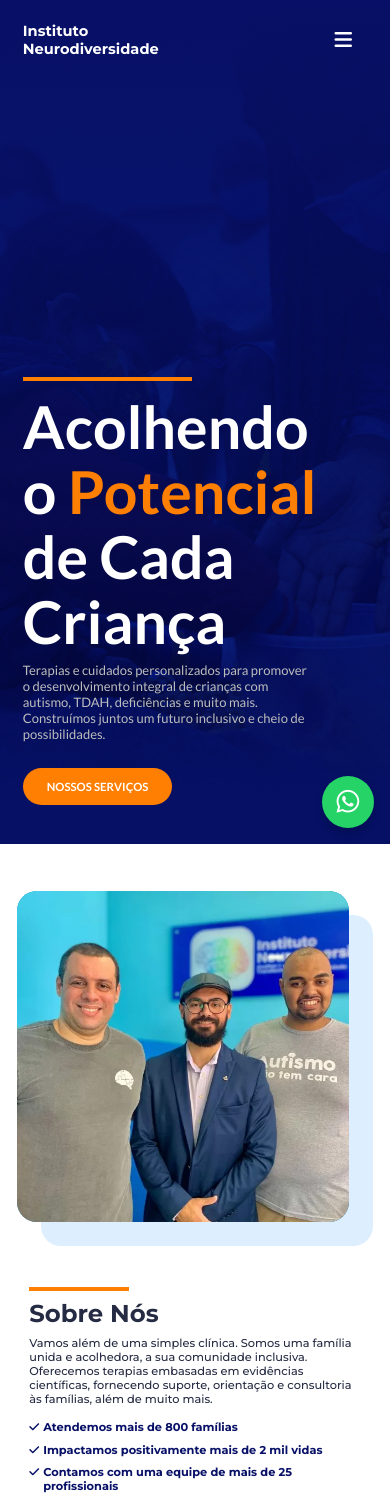
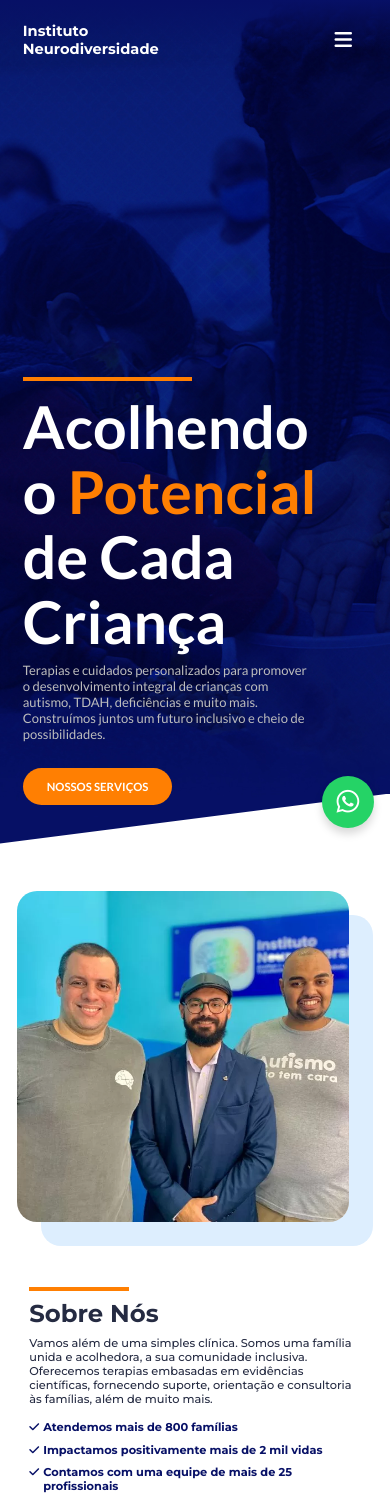
Before and after one commit to MoisesMarchini/LandingPage-MedicalVictory, an Angular app: page /#/inicio in a window 390 px wide. Shown: the top 1508 px of the page. Built offline with nearby package versions, Linux system fonts and the light colour scheme.

Commit message:
Add bgSection;

```diff
--- a/src/app/pages/home/home.component.html
+++ b/src/app/pages/home/home.component.html
@@ -1,9 +1,16 @@
 <app-header [overSlider]="true"></app-header>
 <main>
   <app-hero></app-hero>
-  <app-about-us></app-about-us>
-  <app-our-services id="services"></app-our-services>
-  <app-our-department></app-our-department>
-  <app-events></app-events>
-  <app-testimonials></app-testimonials>
+  <app-about-us
+    style="--_bg-color: var(--white); --_offset-top: -50px"
+  ></app-about-us>
+  <app-our-services
+    id="services"
+    style="--_bg-color: var(--border-color)"
+  ></app-our-services>
+  <app-our-department style="--_bg-color: var(--white)"></app-our-department>
+  <app-events
+    style="--_bg-color: whitesmoke; --border-color: var(--muted)"
+  ></app-events>
+  <app-testimonials style="--_bg-color: var(--white)"></app-testimonials>
 </main>
--- a/src/app/pages/home/sections/events/events.component.html
+++ b/src/app/pages/home/sections/events/events.component.html
@@ -4,22 +4,11 @@
     [manualNavColor]="'var(--primary)'"
     [slideTimer]="8000"
     [slides]="slides"
-    [circleControl]="true"
+    [customControlInsideSlide]="'-.5rem'"
   >
     <div customSlides class="custom-slider w-100 d-flex flex-nowrap">
       <ng-container *ngFor="let slide of slides">
         <app-secondary-card [model]="slide" class="slide"></app-secondary-card>
-        <!-- <div class="slide w-100 p-4 p-md-4">
-          <div class="slide-content">
-            <div class="slide-img-wrapper">
-              <img [src]="slide.backgroundPath" class="slide-img" />
-            </div>
-            <div class="slide-body">
-              <h4 [innerHTML]="slide.title"></h4>
-              <p [innerHTML]="slide.body"></p>
-            </div>
-          </div>
-        </div> -->
       </ng-container>
     </div>
   </app-slider>
--- a/src/app/pages/our-services/our-services.component.html
+++ b/src/app/pages/our-services/our-services.component.html
@@ -3,7 +3,7 @@
   <app-sidepage-header [model]="pageHeader"></app-sidepage-header>
   <section
     sectionAnim
-    class="section-container px-4"
+    class="section-container px-4 container"
     *ngFor="let card of cards; let i = index"
     [class.no-anim]="i === 0"
   >
--- a/src/app/shared/components/footer/footer.component.scss
+++ b/src/app/shared/components/footer/footer.component.scss
@@ -0,0 +1,3 @@
+footer {
+  z-index: 1;
+}
--- a/src/app/shared/components/image-wrapper/image-wrapper.component.scss
+++ b/src/app/shared/components/image-wrapper/image-wrapper.component.scss
@@ -4,7 +4,6 @@
   max-width: 450px;
   width: 100%;
   aspect-ratio: 1/1;
-  background-color: var(--primary);
   border-radius: 20px;
   overflow: hidden;
   &.shadow-bottom-right {
--- a/src/app/shared/components/service-big-card/service-big-card.component.html
+++ b/src/app/shared/components/service-big-card/service-big-card.component.html
@@ -8,7 +8,7 @@
   <div class="img-container d-grid">
     <img class="bg-img" [src]="model?.bgPath" alt="" srcset="" />
   </div>
-  <div class="card-content px-8 pb-8 pt-md-8">
+  <div class="card-content px-md-8 px-6 pb-6 pb-md-8 pt-md-8">
     <hr class="section-divider" />
     <h3>{{ model?.title }}</h3>
     <p
--- a/src/app/shared/components/service-big-card/service-big-card.component.scss
+++ b/src/app/shared/components/service-big-card/service-big-card.component.scss
@@ -9,19 +9,22 @@
     inset: 0;
     z-index: 100;
     display: flex;
-    align-items: center;
-    overflow: hidden;
+    align-items: flex-start;
+    overflow: auto;
     transition: .3s;
     visibility: hidden;
     opacity: 0;
+    padding-top: 1rem;
+    padding-bottom: 1rem;
     .card {
+      overflow: hidden;
+      margin: auto;
       transform: translateY(20%);
       border-radius: 20px !important;
-      max-height: 88vh;
       box-shadow: var(--card-shadow-sm);
     }
     .black-overlay {
-      position: absolute;
+      position: fixed;
       inset: 0;
       background-color: rgba(0, 0, 0, 0.295);
       pointer-events: visible;
@@ -109,9 +112,10 @@ hr.section-divider {
 }
 
 .img-container{
+  height: 100%;
   > img.bg-img {
     width: 100%;
-    height: clamp(250px, 75vmin, 450px);
+    height: 100%;//clamp(250px, 75vmin, 450px);
     object-fit: cover;
   }
 }
--- a/src/app/shared/components/slider/slider.component.html
+++ b/src/app/shared/components/slider/slider.component.html
@@ -1,8 +1,16 @@
 <div
   class="slider-wrapper"
-  [style]="'--_color: ' + manualNavColor"
+  [style]="
+    '--_color: ' +
+    manualNavColor +
+    ';' +
+    (customControlInsideSlide
+      ? '--_control-x: ' + customControlInsideSlide
+      : '')
+  "
   [class.hide-control]="hideControl"
   [class.circle-control]="circleControl"
+  [class.control-inside]="controlInsideSlide"
 >
   <button class="control control-left" (click)="prevSlide(true)">
     <i class="fa-solid fa-chevron-left"></i>
@@ -26,26 +34,6 @@
     class="slider hide-scrollbar overflow-hidden"
     [class.control-margin]="controlMargin"
   >
-    <!-- <ng-container *ngIf="isArrayOfSlideClass">
-      <div *ngFor="let slide of slides; let i = index" class="slide">
-        <img loading="lazy" [src]="slide.backgroundImg" class="slide-bg" />
-        <div class="container">
-          <div class="slide-content">
-            <h2
-              class="h5 text-highlight mb-2 pe-3"
-              [innerHTML]="slide.subtitle"
-            ></h2>
-            <h1 class="fs-42 fw-600 mb-2" [innerHTML]="slide.title"></h1>
-            <h4 class="fs-16 fw-500 mb-4" [innerHTML]="slide.body"></h4>
-            <a
-              href="#"
-              class="action-link btn btn-highlight text-capitalize fw-600 my-4"
-              >Fale conosco</a
-            >
-          </div>
-        </div>
-      </div>
-    </ng-container> -->
     <ng-content select="[customSlides]"></ng-content>
   </div>
 </div>
--- a/src/app/shared/components/slider/slider.component.scss
+++ b/src/app/shared/components/slider/slider.component.scss
@@ -6,6 +6,10 @@
   --_control-width: clamp( 32px, 15%, 80px);
   position: relative;
   display: grid;
+  --_control-x: 50%;
+  &.control-inside {
+    --_control-x: 0%;
+  }
   &.hide-control .control{
     display: none;
   }
@@ -36,11 +40,11 @@
     transition: opacity .3s;
     &.control-left {
       left: 0;
-      transform: translate(-50%, -50%);
+      transform: translate(calc(-1 * var(--_control-x)), -50%);
     }
     &.control-right {
       right: 0;
-      transform: translate(50%, -50%);
+      transform: translate(var(--_control-x), -50%);
     }
     &:hover{
       opacity: 1;
--- a/src/app/shared/components/slider/slider.component.ts
+++ b/src/app/shared/components/slider/slider.component.ts
@@ -11,6 +11,8 @@ export class SliderComponent implements OnInit, AfterViewInit{
   @Input() slideTimer = 5000;
   @Input() hideControl = false;
   @Input() controlMargin = false;
+  @Input() controlInsideSlide = false;
+  @Input() customControlInsideSlide?: string;
   @Input() circleControl = false;
   @Input() slides: any[] = [];
   @Input() manualNavColor: string = 'white';
--- a/src/app/shared/directives/section-anim.directive.ts
+++ b/src/app/shared/directives/section-anim.directive.ts
@@ -20,7 +20,7 @@ export class SectionAnimDirective implements OnInit{
     const elementRect = element.getBoundingClientRect();
     const elementTop = elementRect.top + scrollPosition;
 
-    this.isAboveHalf = elementTop < (scrollPosition + 100 + viewportHeight / 4 * 3);
+    this.isAboveHalf = elementTop < (scrollPosition + viewportHeight);
   }
 
   @HostBinding('class.hide-section')
--- a/src/app/shared/styles/_sections.scss
+++ b/src/app/shared/styles/_sections.scss
@@ -27,3 +27,28 @@
   transform: translateY(0px);
   opacity: 1;
 }
+
+main {
+  --_offset-top: -25px;
+}
+section {
+  background-color: var(--_bg-color);
+  position: relative;
+  &::before, &::after {
+    content: '';
+    position: absolute;
+    left: 0;
+    right: 0;
+    height: 50px;
+    isolation: isolate;
+    z-index: 1;
+  }
+  &::before {
+    top: var(--_offset-top);
+    background: linear-gradient(to top left, var(--_bg-color) 50%, transparent 51%);
+  }
+  &::after {
+    bottom: -25px;
+    background: linear-gradient(to top left, transparent 50%, var(--_bg-color) 51%);
+  }
+}
```
